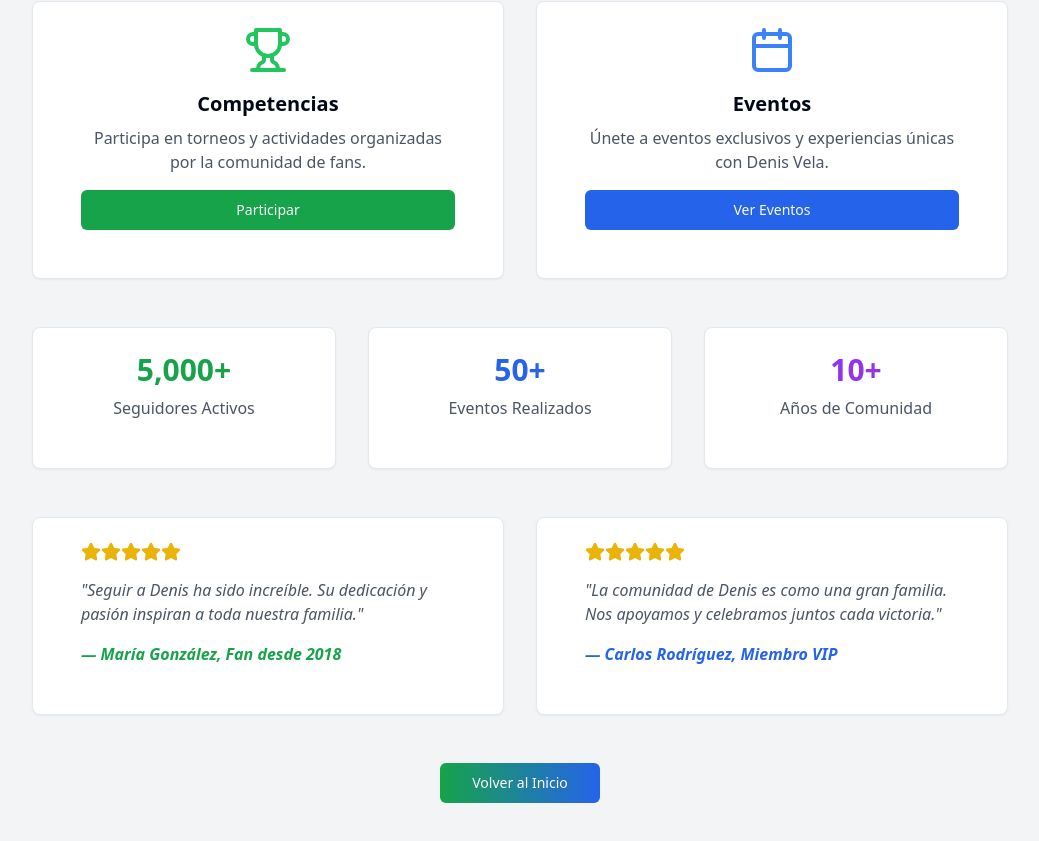
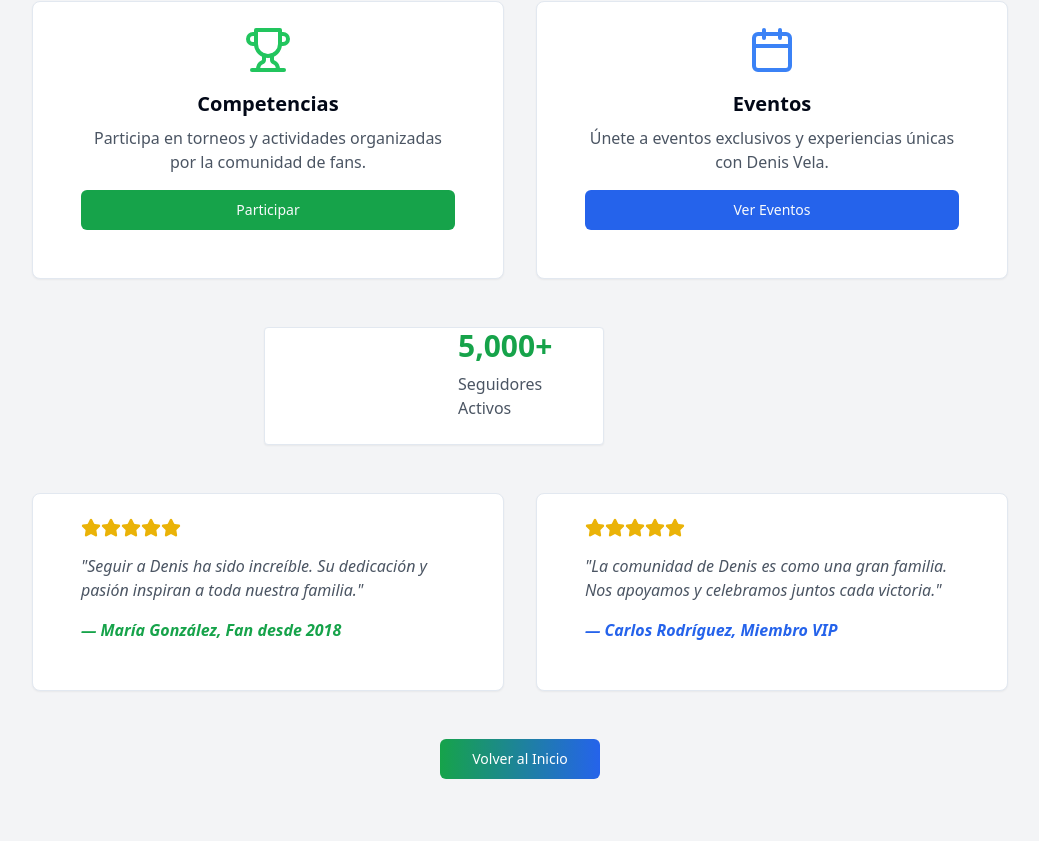
Before and after one commit to denisvela/web, a React (Vite) app: page /fans in a window 1280 px wide. Shown: the part 1835-2676 px from the top of the page, without its empty margins (120-1159 px from the left). Built offline with nearby package versions, Linux system fonts and the light colour scheme.

Commit message:
Visual edit in Lovable
Edited UI in Lovable

```diff
--- a/src/pages/Fans.tsx
+++ b/src/pages/Fans.tsx
@@ -3,10 +3,8 @@ import { Button } from "@/components/ui/button";
 import { Card, CardContent } from "@/components/ui/card";
 import { Star, Trophy, Calendar } from 'lucide-react';
 import { Link } from 'react-router-dom';
-
 const Fans = () => {
-  return (
-    <div className="min-h-screen bg-gray-900 text-white">
+  return <div className="min-h-screen bg-gray-900 text-white">
       {/* Header */}
       <div className="bg-gray-800 py-8">
         <div className="max-w-5xl mx-auto px-6">
@@ -25,13 +23,7 @@ const Fans = () => {
           <div className="flex justify-center mb-8">
             <div className="w-full max-w-5xl">
               <div className="relative aspect-video">
-                <iframe
-                  src="https://sportnet.sme.sk/futbalnet/z/zsfz/zapas/668fcc21b1444d2ac675ba32/videozaznam/"
-                  title="Denis Vela - Último Partido en Vivo"
-                  className="absolute inset-0 w-full h-full rounded-lg shadow-2xl"
-                  frameBorder="0"
-                  allow="accelerometer; autoplay; clipboard-write; encrypted-media; gyroscope; picture-in-picture"
-                  allowFullScreen>
+                <iframe src="https://sportnet.sme.sk/futbalnet/z/zsfz/zapas/668fcc21b1444d2ac675ba32/videozaznam/" title="Denis Vela - Último Partido en Vivo" className="absolute inset-0 w-full h-full rounded-lg shadow-2xl" frameBorder="0" allow="accelerometer; autoplay; clipboard-write; encrypted-media; gyroscope; picture-in-picture" allowFullScreen>
                 </iframe>
               </div>
             </div>
@@ -63,11 +55,7 @@ const Fans = () => {
           {/* Fan Community Image */}
           <div className="mb-12 flex justify-center">
             <div className="w-full max-w-2xl">
-              <img
-                src="https://scontent-mrs2-1.xx.fbcdn.net/v/t39.30808-6/499732034_1118749313631177_1066404946131252977_n.jpg?_nc_cat=109&ccb=1-7&_nc_sid=127cfc&_nc_ohc=TPrHLC4CuQIQ7kNvwEzt2Id&_nc_oc=AdkF-g6w8ZX6PARu5p4_KWHy5fJmWOW-rVnLqVg694Vun9gwJQUKqtD8vNG6AsM6BIM&_nc_zt=23&_nc_ht=scontent-mrs2-1.xx&_nc_gid=1G0eiKNL56w-Yn81fnmJqw&oh=00_AfNslc77d6_A9u1e8pqmUkECI-mOAocGjx_43dwnrpIvig&oe=684954FC"
-                alt="Comunidad de Fans Denis Vela"
-                className="w-full h-auto rounded-lg shadow-lg object-cover"
-              />
+              <img src="https://scontent-mrs2-1.xx.fbcdn.net/v/t39.30808-6/499732034_1118749313631177_1066404946131252977_n.jpg?_nc_cat=109&ccb=1-7&_nc_sid=127cfc&_nc_ohc=TPrHLC4CuQIQ7kNvwEzt2Id&_nc_oc=AdkF-g6w8ZX6PARu5p4_KWHy5fJmWOW-rVnLqVg694Vun9gwJQUKqtD8vNG6AsM6BIM&_nc_zt=23&_nc_ht=scontent-mrs2-1.xx&_nc_gid=1G0eiKNL56w-Yn81fnmJqw&oh=00_AfNslc77d6_A9u1e8pqmUkECI-mOAocGjx_43dwnrpIvig&oe=684954FC" alt="Comunidad de Fans Denis Vela" className="w-full h-auto rounded-lg shadow-lg object-cover" />
             </div>
           </div>
 
@@ -101,26 +89,16 @@ const Fans = () => {
 
           {/* Estadísticas de la comunidad */}
           <div className="grid grid-cols-1 md:grid-cols-3 gap-8 mb-12">
-            <Card className="p-6 text-center">
+            <Card className="p-6 text-center rounded-sm mx-[232px] px-[169px] my-0 py-0">
               <CardContent>
                 <div className="text-3xl font-bold text-green-600 mb-2">5,000+</div>
                 <p className="text-gray-600">Seguidores Activos</p>
               </CardContent>
             </Card>
 
-            <Card className="p-6 text-center">
-              <CardContent>
-                <div className="text-3xl font-bold text-blue-600 mb-2">50+</div>
-                <p className="text-gray-600">Eventos Realizados</p>
-              </CardContent>
-            </Card>
 
-            <Card className="p-6 text-center">
-              <CardContent>
-                <div className="text-3xl font-bold text-purple-600 mb-2">10+</div>
-                <p className="text-gray-600">Años de Comunidad</p>
-              </CardContent>
-            </Card>
+
+
           </div>
 
           {/* Testimonios */}
@@ -167,8 +145,6 @@ const Fans = () => {
           </div>
         </div>
       </section>
-    </div>
-  );
+    </div>;
 };
-
 export default Fans;
```
